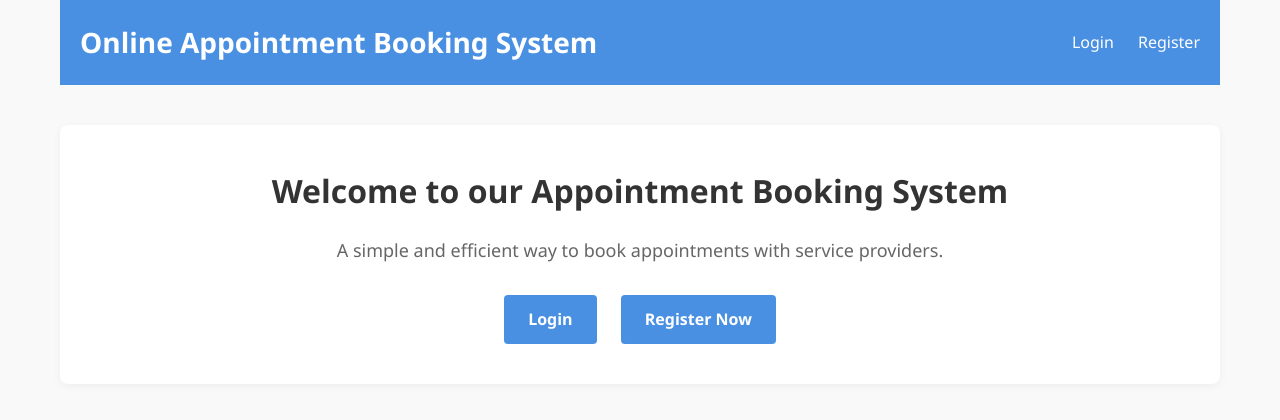
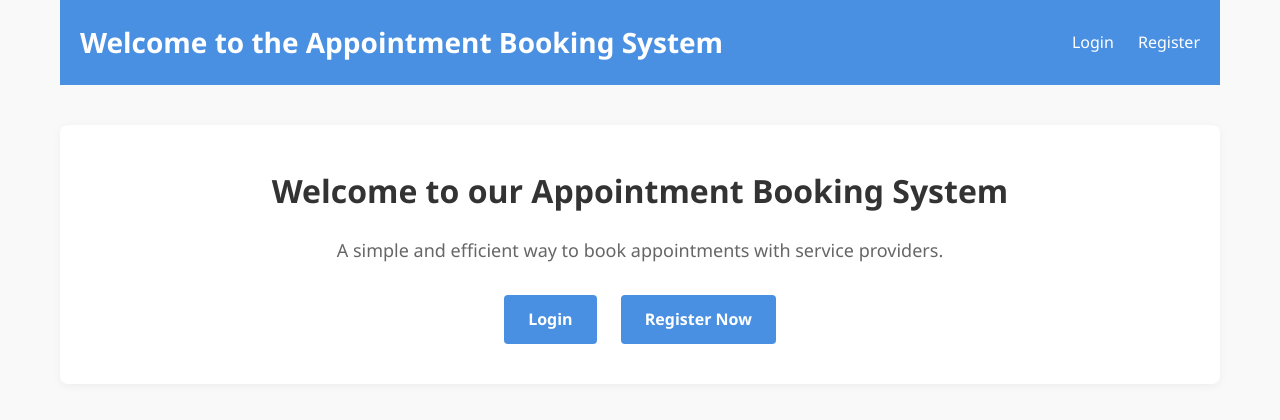
Before and after one commit to yousef1telci/appointment-booking-system, a PHP site: page / in a window 1280 px wide. Shown: the top 420 px of the page. Run offline with PHP 8.4, Linux system fonts and the light colour scheme.

Commit message:
modified on the main page

```diff
--- a/index.php
+++ b/index.php
@@ -12,7 +12,7 @@ session_start();
 <body>
     <div class="container">
         <header>
-            <h1>Online Appointment Booking System</h1>
+            <h1>Welcome to the Appointment Booking System</h1>
             <nav>
                 <?php if (isset($_SESSION['user_id'])): ?>
                     <?php if ($_SESSION['user_type'] == 'customer'): ?>
```
